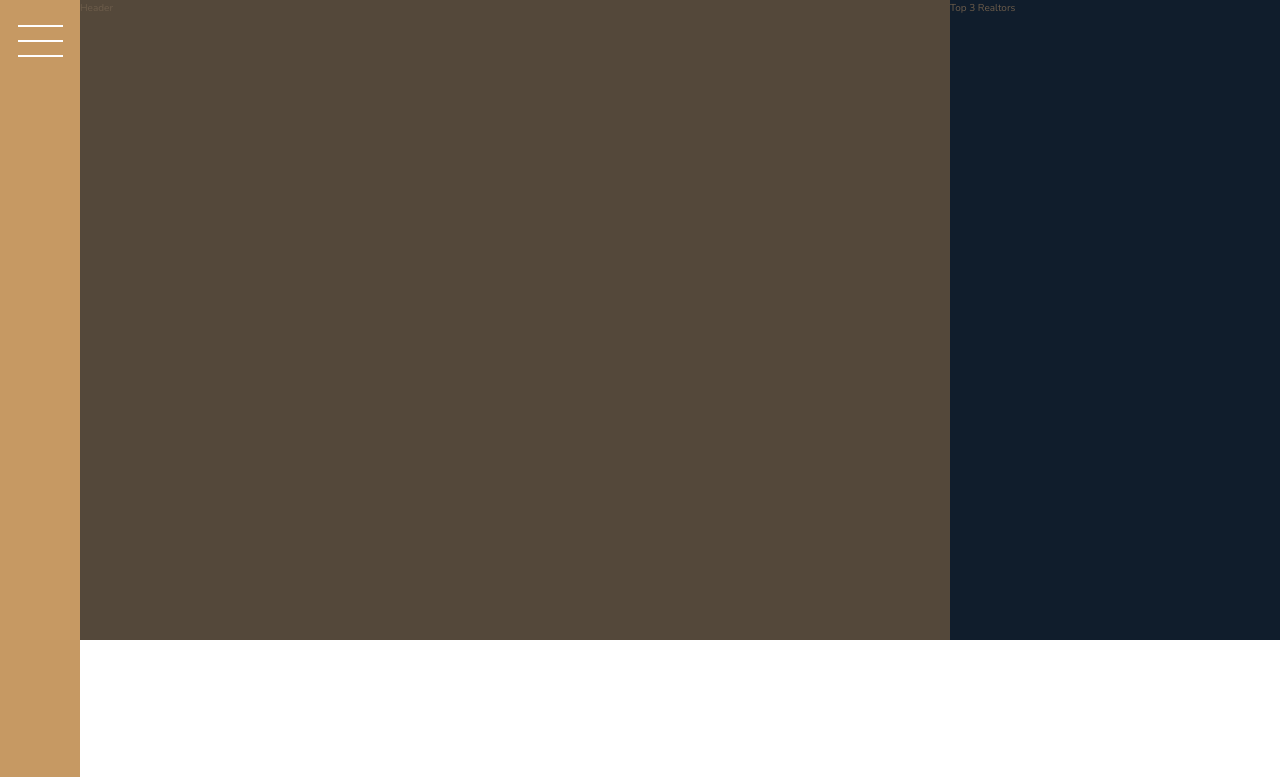
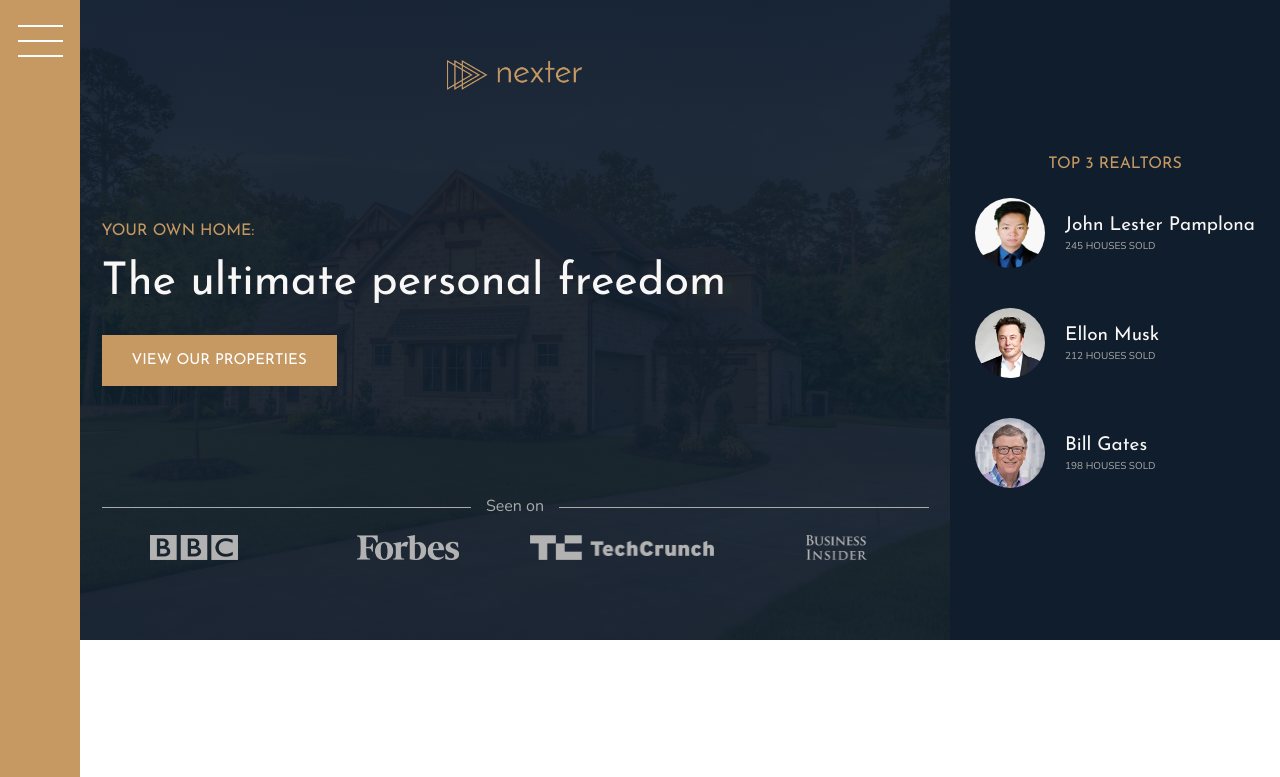
Before and after one commit to johnlester347/Jetlify, a website: page index.html in a window 1280 px wide. Shown: the top 777 px of the page. Drawn offline with nearby package versions, Linux system fonts and the light colour scheme.

Commit message:
Header and Realtors Finished

```diff
--- a/index.html
+++ b/index.html
@@ -19,11 +19,40 @@
     </div>
 
     <header class="header">
-        Header
+        <img src="img/logo.png" alt="Nexter logo" class="header__logo">
+        <h3 class="heading-3">Your own home:</h3>
+        <h1 class="heading-1">The ultimate personal freedom</h1>
+        <button class="btn header__btn">View our properties</button>
+        <div class="header__seenon-text">Seen on</div>
+        <div class="header__seenon-logos">
+            <img src="img/logo-bbc.png" alt="Seen on logo 1">
+            <img src="img/logo-forbes.png" alt="Seen on logo 2">
+            <img src="img/logo-techcrunch.png" alt="Seen on logo 3">
+            <img src="img/logo-bi.png" alt="Seen on logo 4">
+        </div>
     </header>
 
     <div class="realtors">
-        Top 3 Realtors
+        <h3 class="heading-3">Top 3 Realtors</h3>
+        <div class="realtors__list">
+            <img src="img/user.jpg" alt="Realtor 1" class="realtors__img">
+            <div class="realtors__details">
+                <h4 class="heading-4 heading-4--light">John Lester Pamplona</h4>
+                <p class="realtors__sold">245 houses sold</p>
+            </div>
+
+            <img src="img/user-2.jpg" alt="Realtor 3" class="realtors__img">
+            <div class="realtors__details">
+                <h4 class="heading-4 heading-4--light">Ellon Musk </h4>
+                <p class="realtors__sold">212 houses sold</p>
+            </div>
+
+            <img src="img/user-3.jpg" alt="Realtor 1" class="realtors__img">
+            <div class="realtors__details">
+                <h4 class="heading-4 heading-4--light">Bill Gates</h4>
+                <p class="realtors__sold">198 houses sold</p>
+            </div>
+        </div>
     </div>
 
     <section class="features">
--- a/sass/_header.scss
+++ b/sass/_header.scss
@@ -1,4 +1,60 @@
 .header {
     background-color: $color-grey-dark-1;
     grid-column: full-start / col-end 6;
+    background-image: linear-gradient(rgba($color-secondary, .93), rgba($color-secondary, .93)), url(../img/hero.jpeg);
+    background-size: cover;
+    background-position: center;
+    padding: 8rem;
+    padding-top: 6rem;
+
+    // display: grid;
+    // grid-template-columns: repeat(8, 1fr);
+    // grid-template-rows: repeat(7, 1fr);
+
+    display: grid;
+    grid-template-rows: 1fr min-content 6rem 1fr;
+    grid-auto-columns: max-content;
+    grid-row-gap: 1.5rem;
+    justify-content: center;
+
+    &__btn {
+        justify-self: start;
+        align-self: start;
+    }
+
+
+    &__logo {
+        height: 3rem;
+        justify-self: center;
+    }
+
+    &__seenon-text {
+        display: grid;
+
+        font-size: 1.6rem;
+        color: $color-grey-light-2;
+        grid-template-columns: 1fr max-content 1fr;
+        align-items: center;
+        grid-column-gap: 1.5rem;
+
+        &::before,
+        &::after {
+            content: "";
+            display: block;
+            height: 1px;
+            background-color: currentColor;
+        }
+    }
+
+    &__seenon-logos {
+        display: grid;
+        grid-template-columns: repeat(4, 1fr);
+        grid-column-gap: 3rem;
+        justify-items: center;
+
+        img {
+            height: 2.5rem;
+            filter: brightness(70%);
+        }
+    }
 }
--- a/sass/_realtors.scss
+++ b/sass/_realtors.scss
@@ -1,4 +1,32 @@
 .realtors {
     background-color: $color-secondary;
     grid-column: col-start 7 / full-end;
+    padding: 3rem;
+
+
+    display: grid;
+    align-content: center;
+    justify-content: center;
+    grid-row-gap: 2rem;
+    justify-items: center;
+
+    &__list {
+        display: grid;
+        grid-template-columns: min-content max-content;
+        grid-column-gap: 2rem;
+        grid-row-gap: 5vh;
+        align-items: center;
+    }
+
+    &__img {
+        width: 7rem;
+        border-radius: 50%;
+        display: block;
+    }
+
+    &__sold {
+        text-transform: uppercase;
+        color: $color-grey-light-2;
+        margin-top: -3px;
+    }
 }
--- a/sass/_typography.scss
+++ b/sass/_typography.scss
@@ -3,10 +3,11 @@
     font-weight: 400;
 }
 
-
-
 .heading-1 {
     @extend %heading;
+    font-size: 4.5rem;
+    color: $color-grey-light-1;
+    line-height: 1;
 }
 
 .heading-2 {
```
Also changed, not shown: css/style.css.
